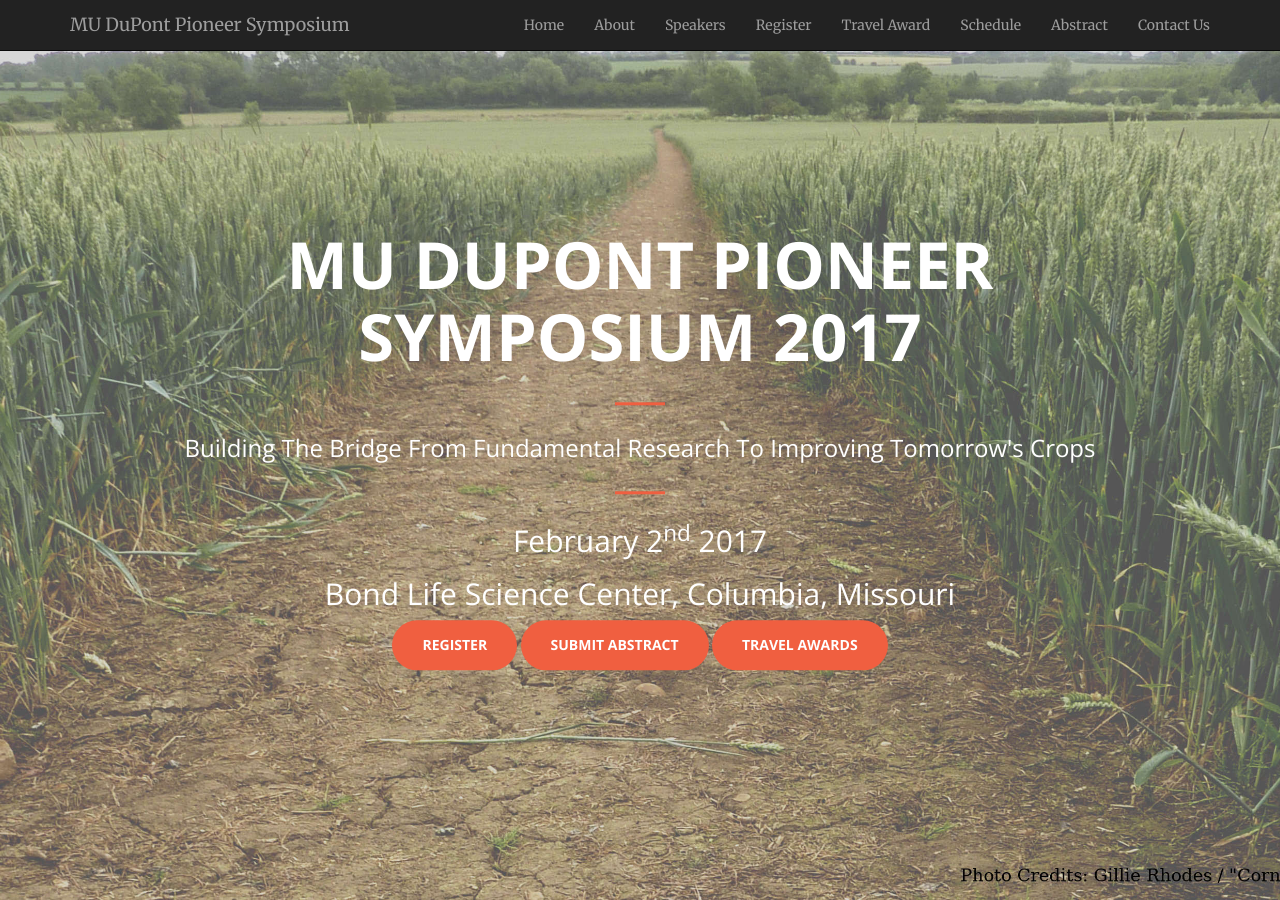
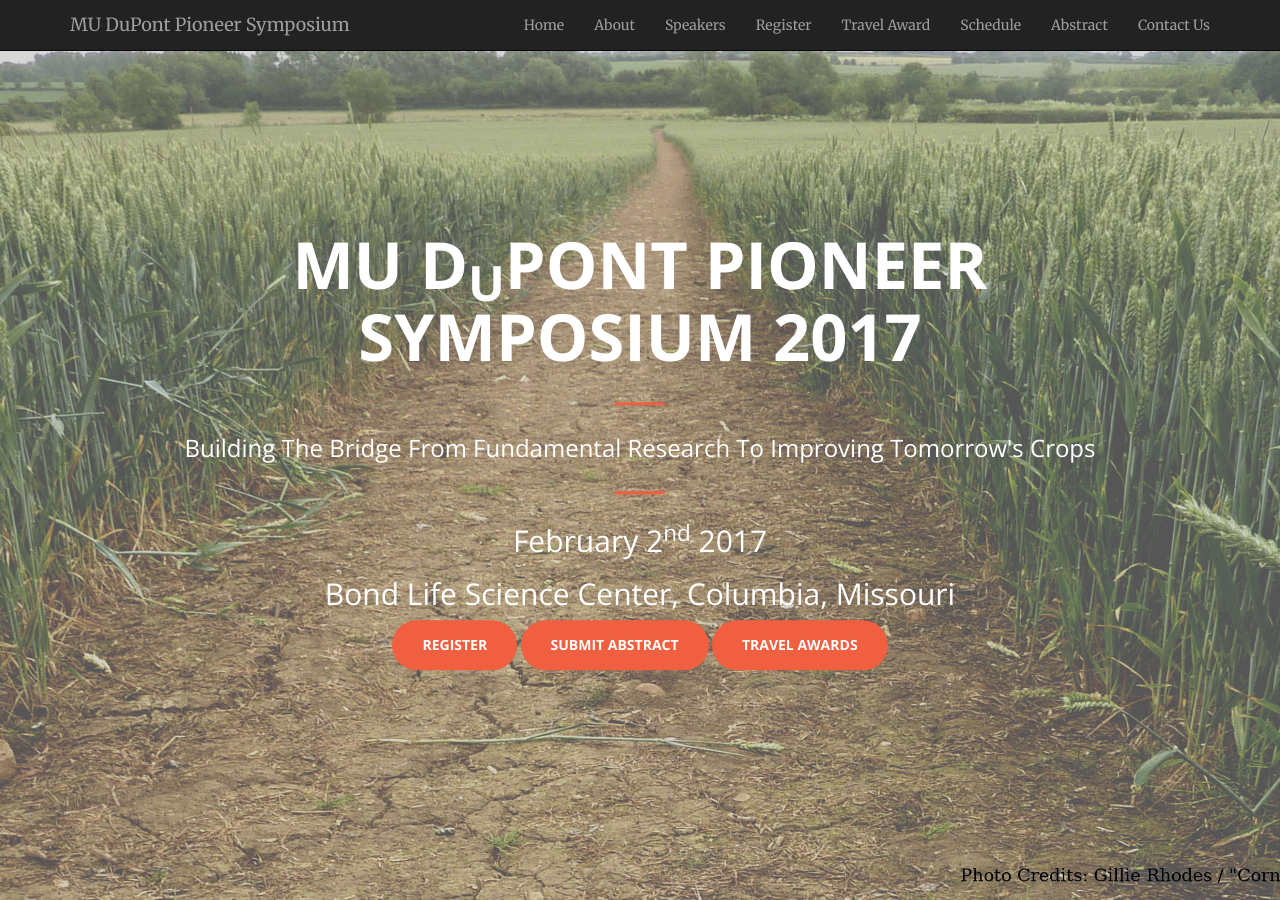
Before and after one commit to mupioneersymposium/mupioneersymposium.github.io, a Jekyll site: the page built from index.html, in a window 1280 px wide and 900 px high. Built offline with Jekyll 4.4.1, drawn with Linux system fonts in a browser that asks for light colours.

Commit message:
Update header.html

```diff
--- a/_includes/header.html
+++ b/_includes/header.html
@@ -1,7 +1,7 @@
 <header>
     <div class="header-content">
         <div class="header-content-inner">
-            <h1>MU DuPont Pioneer Symposium 2017</h1>
+            <h1>MU D<sub>u</sub>Pont Pioneer Symposium 2017</h1>
             <hr>
             <h3>Building The Bridge From Fundamental Research To Improving Tomorrow's Crops</h3>
             <hr>
```
